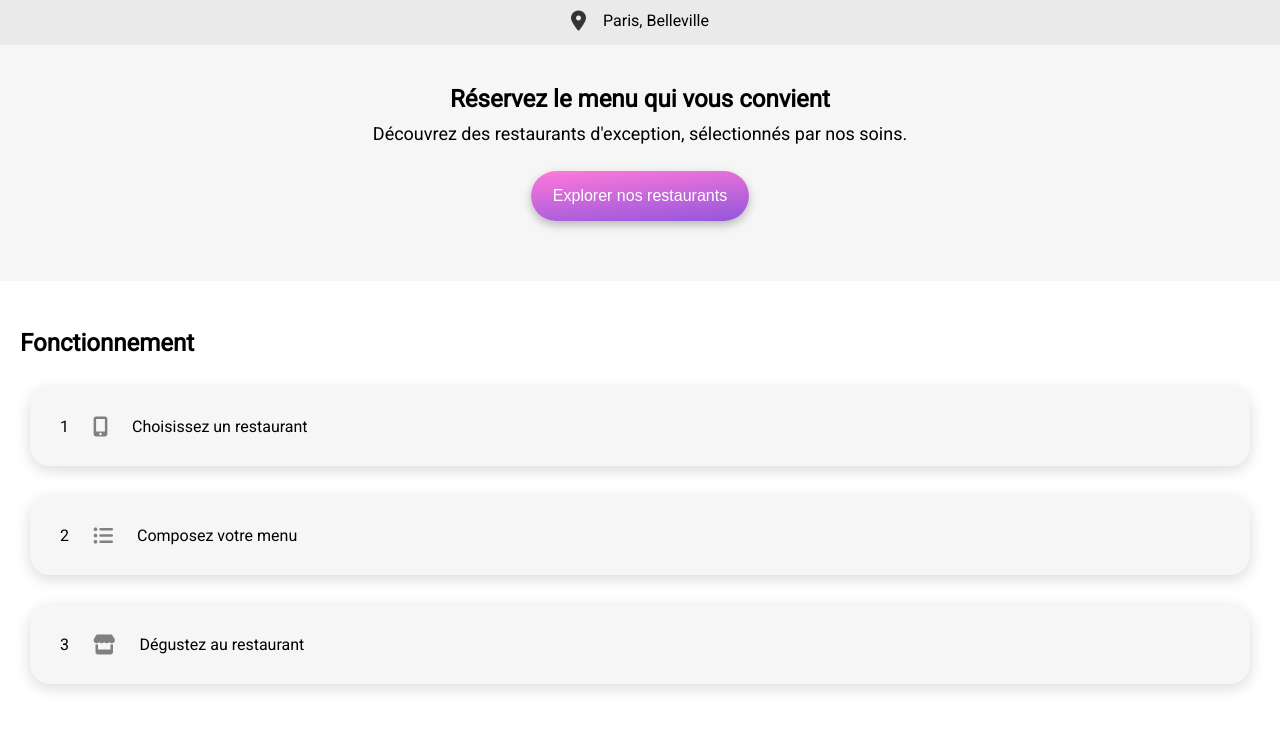
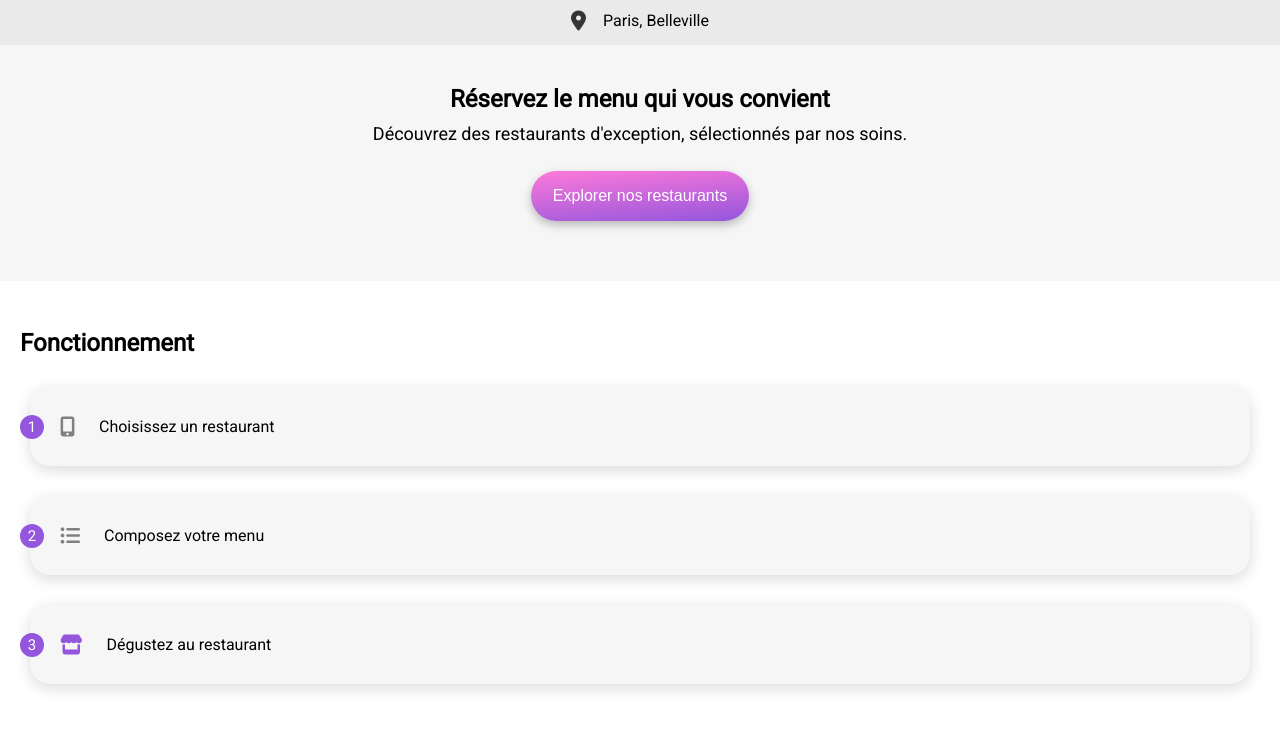
Before and after one commit to AngeGaming/OCProjet4OhMyFood, a website: page index.html in a window 1280 px wide. Shown: the part 70-800 px from the top of the page. Drawn offline with nearby package versions, Linux system fonts and the light colour scheme; files that its build step writes are made by us from their sources; a web font is replaced by a local one.

Commit message:
Same as before

```diff
--- a/assets/css/_operation.sass
+++ b/assets/css/_operation.sass
@@ -13,5 +13,21 @@
         margin: 0 10px 0 10px
         border-radius: 20px
         box-shadow: 0px 4px 15px 0px rgba(0, 0, 0, 0.15)
+        .operation-rectangle-round
+            display: flex
+            width: 24px
+            height: 24px
+            border-radius: 50%
+            background-color: $primary-color
+            justify-content: center
+            align-items: center
+            position: absolute
+            margin-left: -40px
+            p
+                display: flex
+                color: white
+                font-size: 15px
         .operation-rectangle_icon
             color: grey
+        .operation-rectangle_icon_purple
+            color: $primary-color
```
Also changed, not shown: 1 other file.
